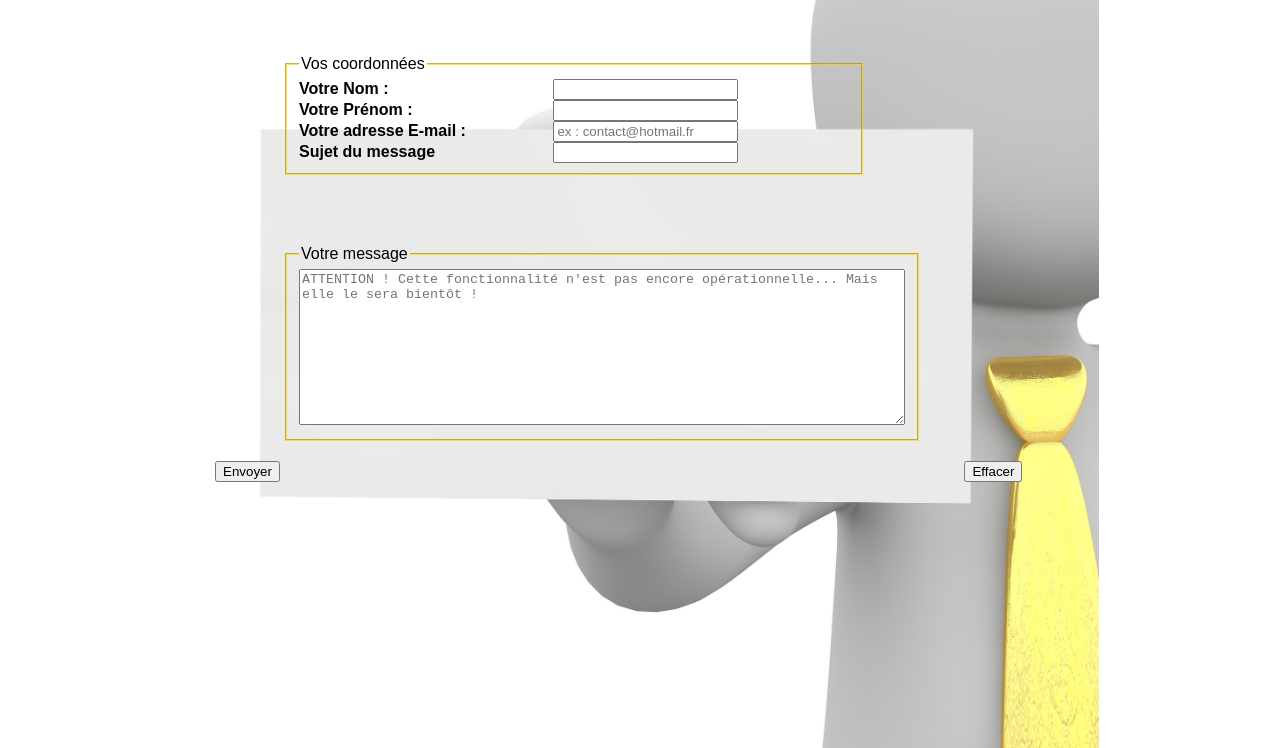
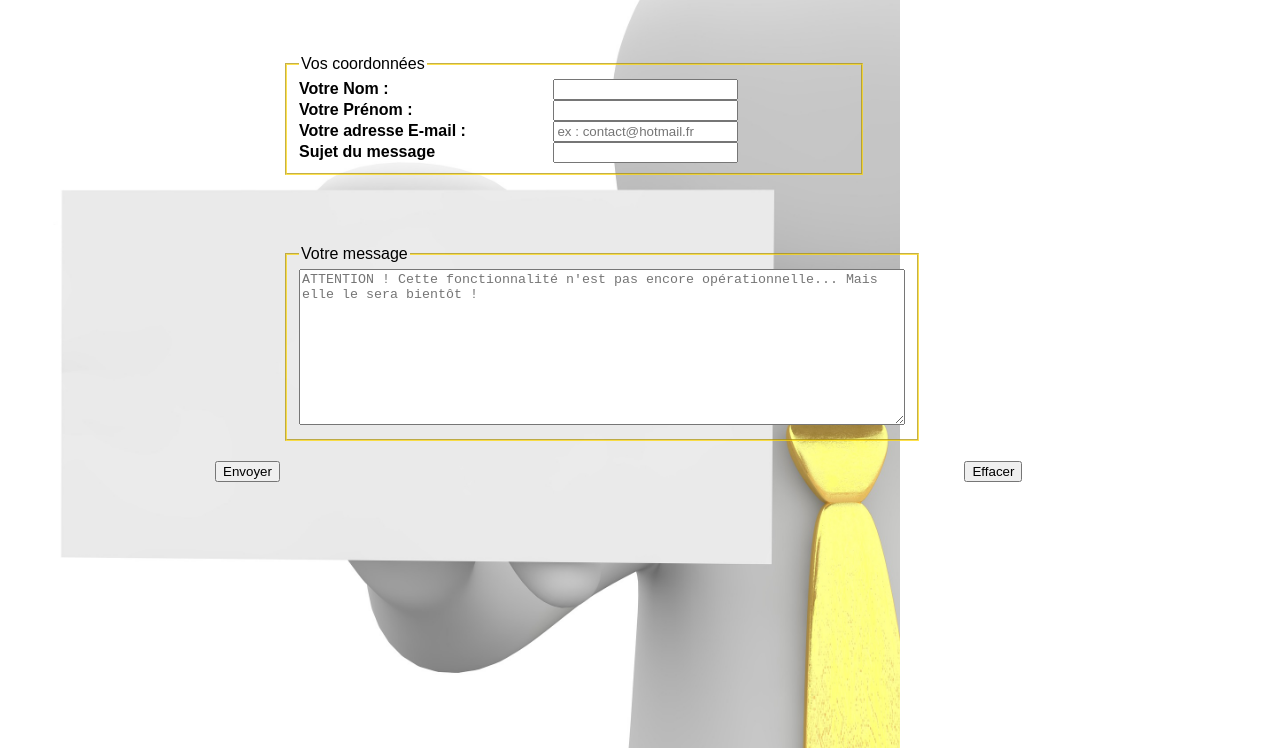
Before and after one commit to lealesnier/CVOnline, a plain HTML site: page contact.html in a window 1280 px wide. Shown: the part 73-821 px from the top of the page. Drawn offline with Linux system fonts and the light colour scheme.

Commit message:
Update contact.css

```diff
--- a/contact.css
+++ b/contact.css
@@ -14,7 +14,7 @@ body{
     background-image: url('img/contact.jpg');
     background-size: 850px;
     background-repeat: no-repeat;
-    background-position: 58% 38%;
+    background-position: 50px 50px;
     height: 100vh;
 }
 h1{
```
